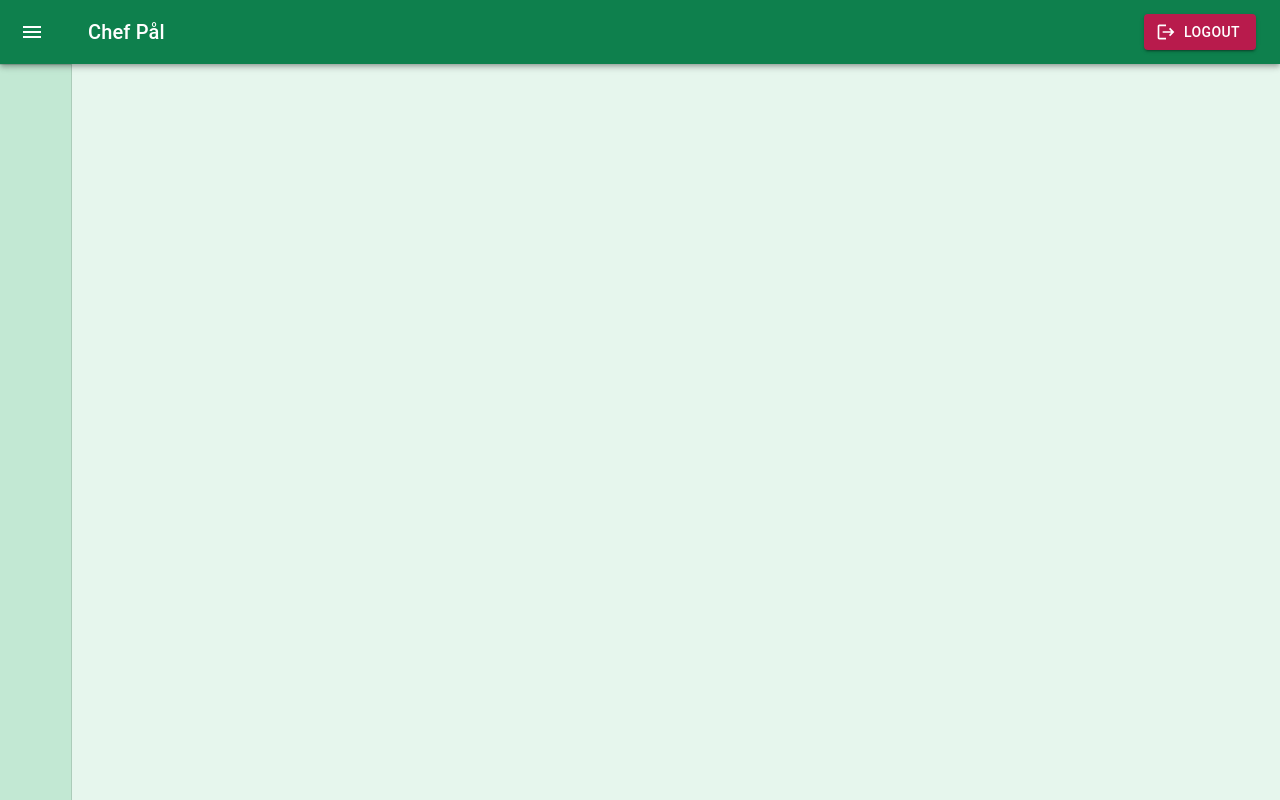
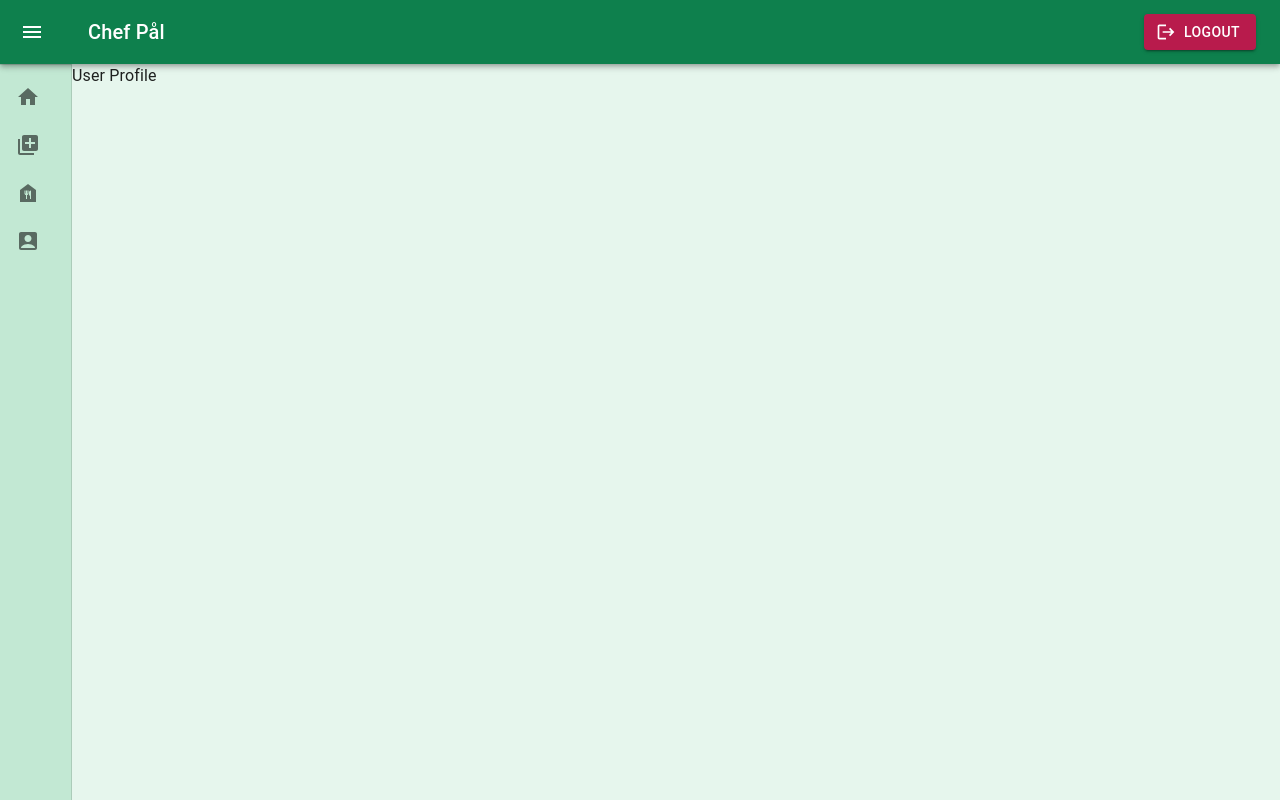
Before and after one commit to paleru/what-for-dinner, a React (Create React App) app: page /profile in a window 1280 px wide. Before the commit this address had no page. Built offline with nearby package versions, Linux system fonts and the light colour scheme.

Commit message:
added drawer icons with react-router navigation

```diff
--- a/src/App.js
+++ b/src/App.js
@@ -9,17 +9,27 @@ import IconButton from '@mui/material/IconButton';
 import MenuIcon from '@mui/icons-material/Menu';
 import ChevronLeftIcon from '@mui/icons-material/ChevronLeft';
 import { AccountCircle, Logout } from "@mui/icons-material";
-import { Routes, Route } from 'react-router-dom';
+import { Routes, Route, Link } from 'react-router-dom';
 import { createTheme } from "@mui/material";
 import Button from '@mui/material/Button';
-
+import List from "@mui/material/List";
+import { ThemeProvider } from "@emotion/react";
+import ListItemButton from '@mui/material/ListItemButton';
+import ListItemIcon from '@mui/material/ListItemIcon';
+import ListItemText from '@mui/material/ListItemText';
+import HomeIcon from '@mui/icons-material/Home';
+import LibraryAddIcon from '@mui/icons-material/LibraryAdd';
+import FoodBankIcon from '@mui/icons-material/FoodBank';
+import AccountBoxIcon from '@mui/icons-material/AccountBox';
 
 import Home from "./components/Home";
 import searchRecipes from "./components/RecipeFetcher";
 import AppBar from "./components/AppBar";
 import Drawer from "./components/Drawer";
 import AddRecipe from "./components/AddRecipe"
-import { ThemeProvider } from "@emotion/react";
+import UserRecipes from "./components/UserRecipes";
+import UserProfile from "./components/UserProfile";
+
 
 export const theme = createTheme({
   palette: {
@@ -77,7 +87,7 @@ function App() {
           </Typography>
           <ThemeProvider theme={theme}>
             <Button variant="contained" color="secondary" startIcon={<Logout />}>
-                Logout
+              Logout
             </Button>
           </ThemeProvider>
         </Toolbar>
@@ -96,11 +106,32 @@ function App() {
           </IconButton>
         </Toolbar>
         <Divider />
-        {/* <List component="nav">
-            {mainListItems}
-            <Divider sx={{ my: 1 }} />
-            {secondaryListItems}
-          </List> */}
+        <List component="nav">
+          <ListItemButton component={Link} to="/" >
+            <ListItemIcon>
+              <HomeIcon />
+            </ListItemIcon>
+            <ListItemText primary="Home" />
+          </ListItemButton>
+          <ListItemButton component={Link} to="/add-recipe">
+            <ListItemIcon>
+              <LibraryAddIcon />
+            </ListItemIcon>
+            <ListItemText primary="Add recipe" />
+          </ListItemButton>
+          <ListItemButton component={Link} to="/user-recipes">
+            <ListItemIcon>
+              <FoodBankIcon />
+            </ListItemIcon>
+            <ListItemText primary="My recipes" />
+          </ListItemButton>
+          <ListItemButton component={Link} to="/profile">
+            <ListItemIcon>
+              <AccountBoxIcon />
+            </ListItemIcon>
+            <ListItemText primary="Profile" />
+          </ListItemButton>
+        </List>
       </Drawer>
       <Box
         component="main"
@@ -115,6 +146,8 @@ function App() {
         <Routes>
           <Route path="/" element={<Home handleSubmit={handleSubmit} recipes={recipes} />} />
           <Route path="/add-recipe" element={<AddRecipe />} />
+          <Route path="/user-recipes" element={<UserRecipes />} />
+          <Route path="/profile" element={<UserProfile />} />
         </Routes>
       </Box>
     </Box>
--- a/src/components/AddRecipe.js
+++ b/src/components/AddRecipe.js
@@ -4,7 +4,7 @@ import React from 'react';
 function AddRecipe() {
   return (
     <div>
-      User
+      Add Recipe
     </div>
   );
 }
--- /dev/null
+++ b/src/components/UserProfile.js
@@ -0,0 +1,11 @@
+import React from 'react';
+
+function UserProfile() {
+  return (
+    <div>
+      User Profile
+    </div>
+  );
+}
+
+export default UserProfile;
--- /dev/null
+++ b/src/components/UserRecipes.js
@@ -0,0 +1,11 @@
+import React from 'react';
+
+function UserRecipes() {
+  return (
+    <div>
+      Your recipes
+    </div>
+  );
+}
+
+export default UserRecipes;
```
